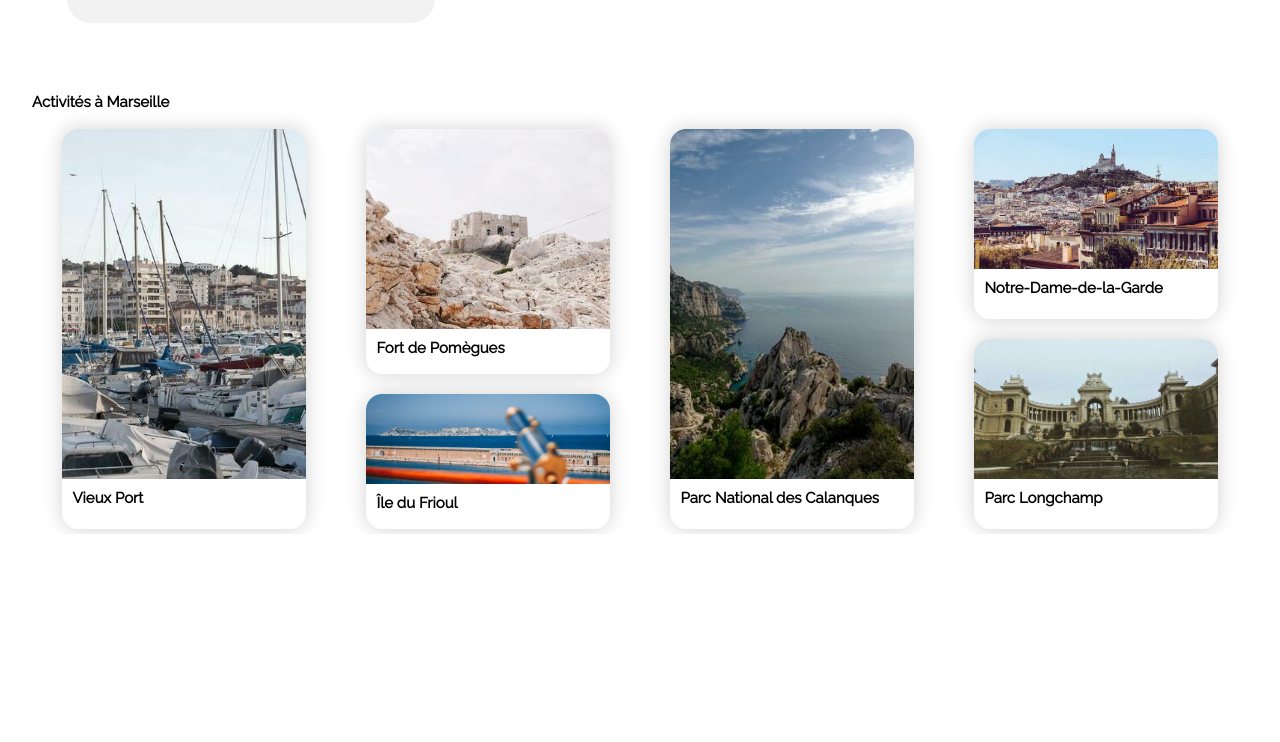
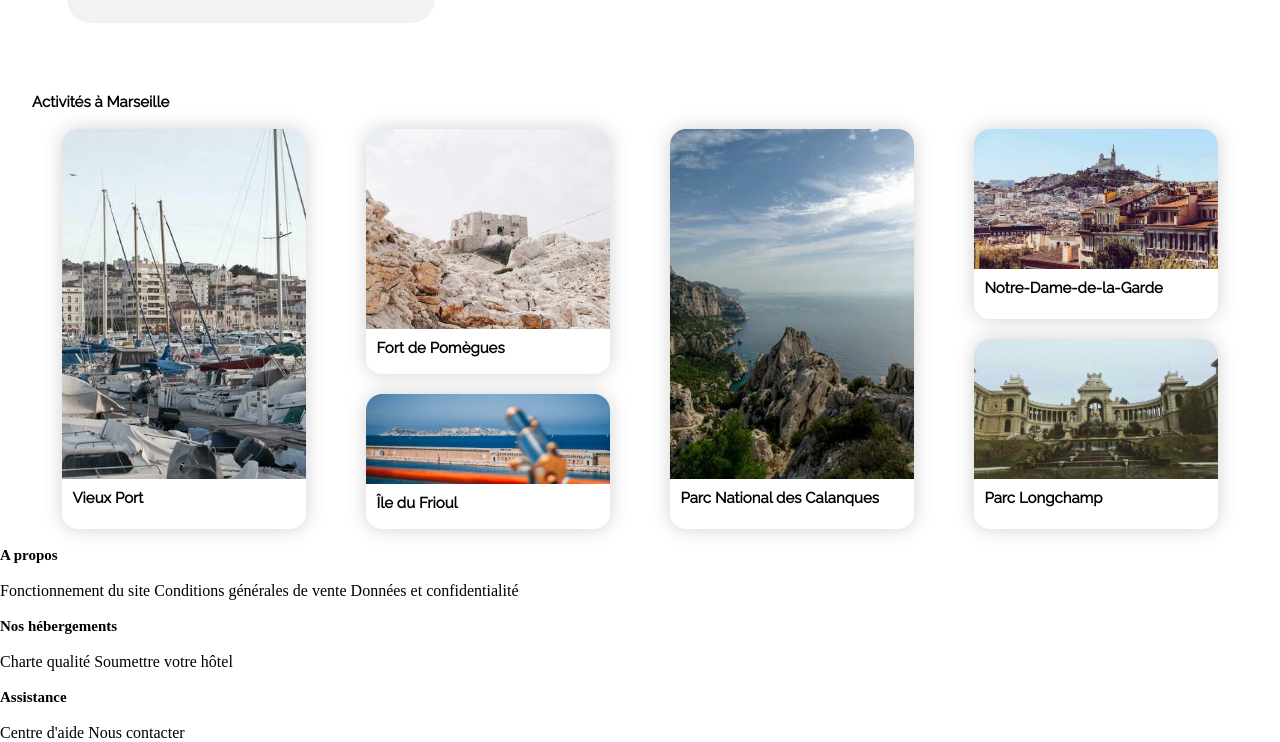
Before and after one commit to Pery21/Akpa_2_04022021, a plain HTML site: page index.html in a window 1280 px wide. Shown: the part 1717-2459 px from the top of the page. Before the commit the page ends 2251 px from the top, so only its background shows below. Drawn offline with Linux system fonts and the light colour scheme.

Commit message:
Fin footer

```diff
--- a/index.html
+++ b/index.html
@@ -290,7 +290,27 @@
 
         <!--FOOTER-->
 
-        <footer>
+        <footer class="pied">
+            <div class="groupe-imp">
+                <div class="groupe">
+                    <h2 class="texte-groupe">A propos</h2>
+                        <a href="#" class="lien-footer">Fonctionnement du site</a>
+                        <a href="#" class="lien-footer">Conditions générales de vente</a>
+                        <a href="#" class="lien-footer">Données et confidentialité</a>
+                </div>
+
+                <div class="groupe">
+                    <h2 class="texte-groupe">Nos hébergements</h2>
+                        <a href="#" class="lien-footer">Charte qualité</a>
+                        <a href="#" class="lien-footer">Soumettre votre hôtel</a>
+                </div>
+
+                <div class="groupe">
+                    <h2 class="texte-groupe">Assistance</h2>
+                        <a href="#" class="lien-footer">Centre d'aide</a>
+                        <a href="#" class="lien-footer">Nous contacter</a>
+                </div>
+            </div>
         </footer>
 
     </body>
```
